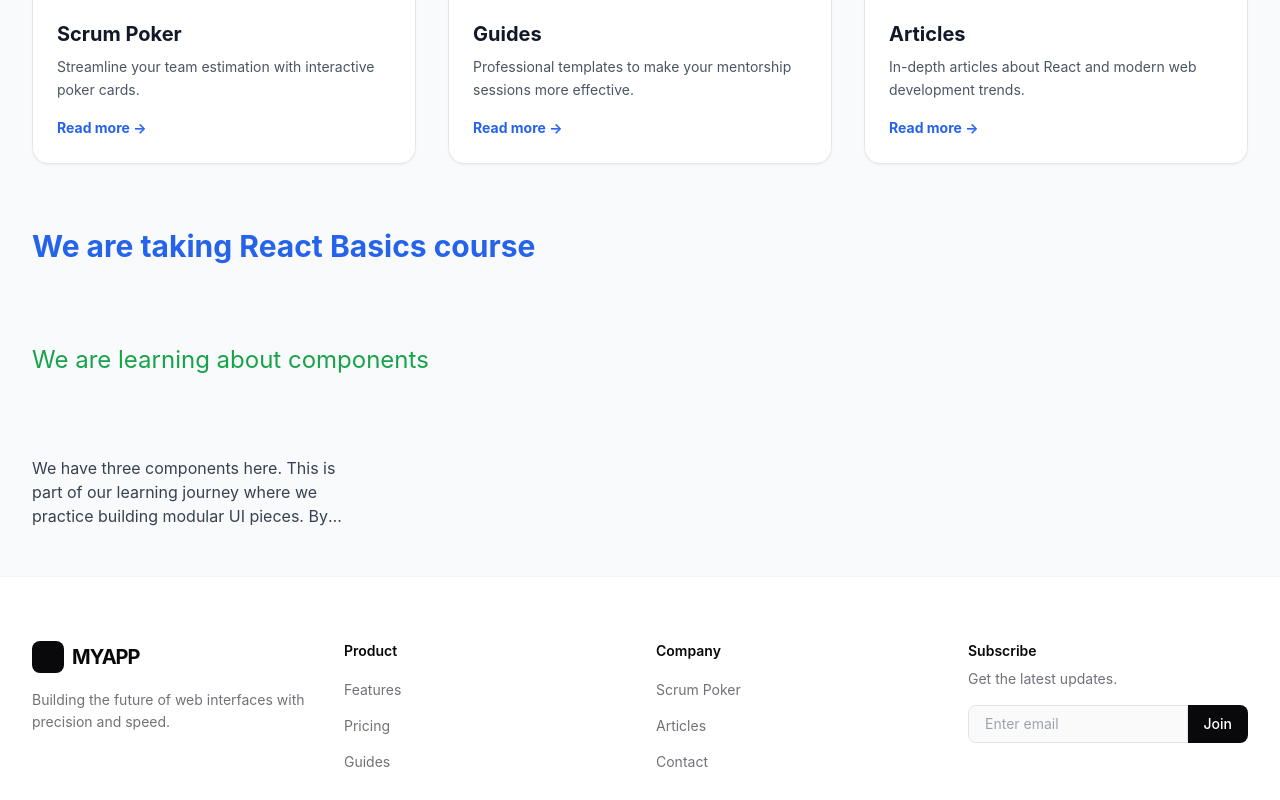
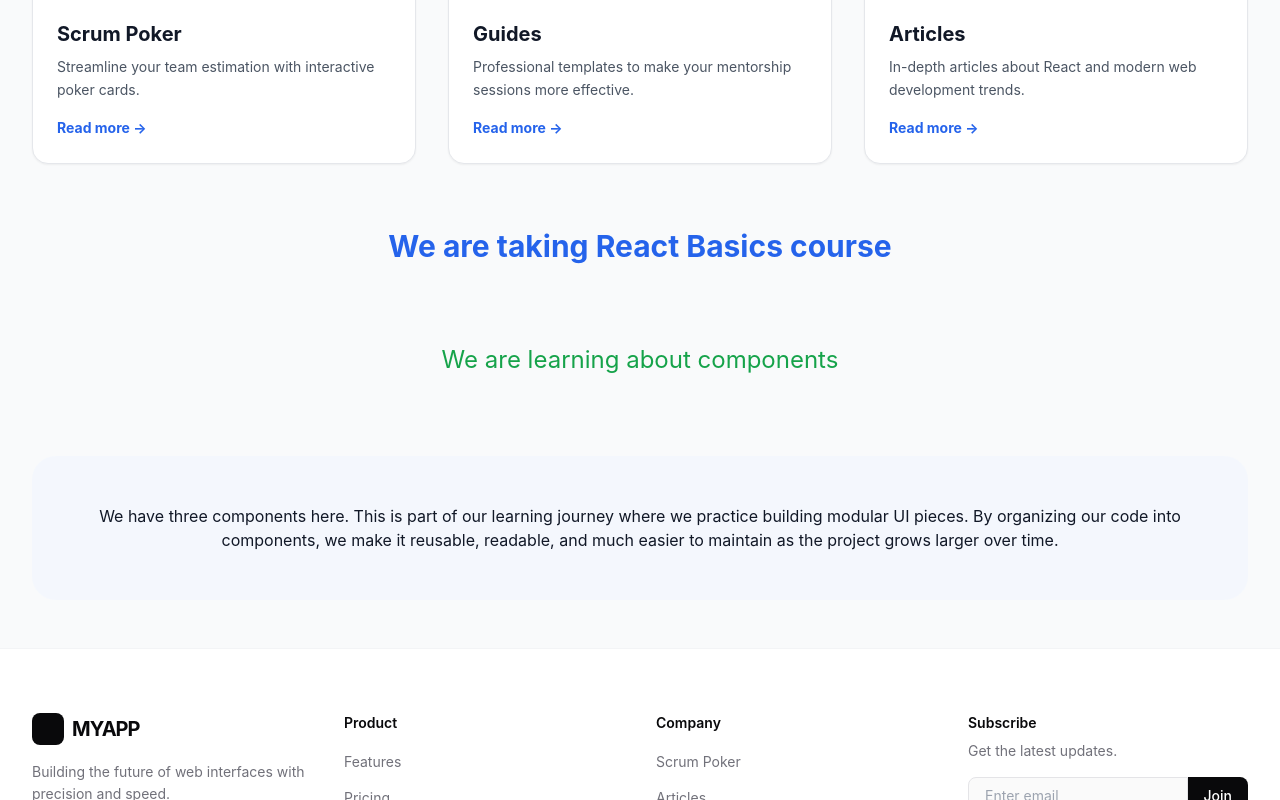
Before and after one commit to Gebremikial/my-App, a React (Create React App) app: page / in a window 1280 px wide. Shown: the part 505-1305 px from the top of the page. Built offline with nearby package versions, Linux system fonts and the light colour scheme.

Commit message:
Centering the text

```diff
--- a/src/components/ContentOne.js
+++ b/src/components/ContentOne.js
@@ -1,5 +1,5 @@
 export default function ContentOne() {
   return (
-    <h1 className="text-3xl font-bold text-blue-600">We are taking React Basics course</h1>
+    <h1 className="text-3xl font-bold text-blue-600 text-center">We are taking React Basics course</h1>
   );
 }
--- a/src/components/ContentThree.js
+++ b/src/components/ContentThree.js
@@ -1,5 +1,5 @@
 export default function ContentThree() {
-    return (<p className="text-base text-gray-700 line-clamp-3 max-w-xs">We have three components here. This is part of our learning journey
+    return (<p className="flex flex-col items-center text-center p-12 bg-blue-50/50 dark:bg-blue-900/10 rounded-3xl">We have three components here. This is part of our learning journey
       where we practice building modular UI pieces. By organizing our
       code into components, we make it reusable, readable, and much
       easier to maintain as the project grows larger over time.</p>);
--- a/src/components/ContentTwo.js
+++ b/src/components/ContentTwo.js
@@ -1,3 +1,3 @@
 export default function ContentTwo() {
-    return (<h2 className="text-2xl font-normal text-green-600">We are learning about components</h2>);
+    return (<h2 className="text-2xl font-normal text-green-600 text-center">We are learning about components</h2>);
 }
```
